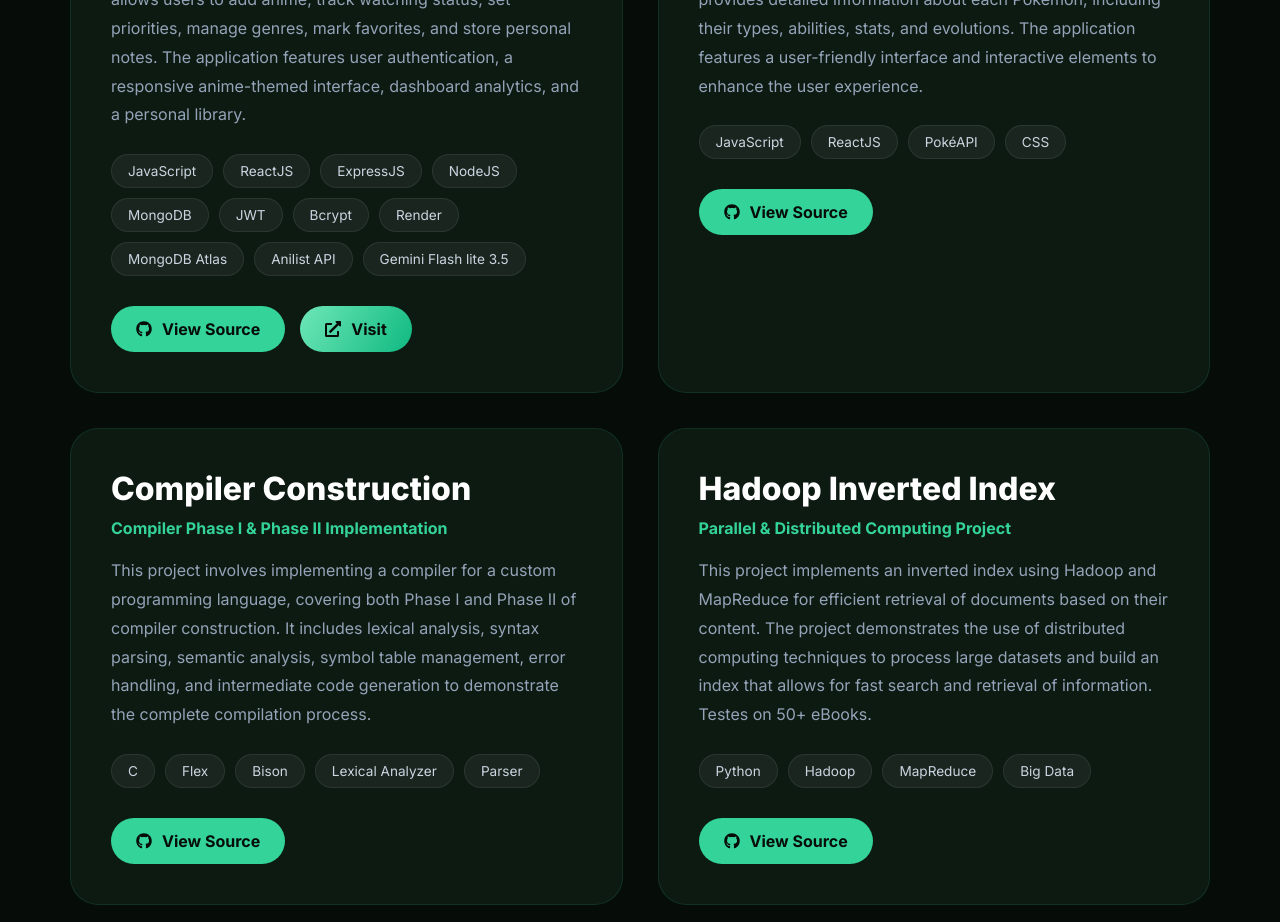
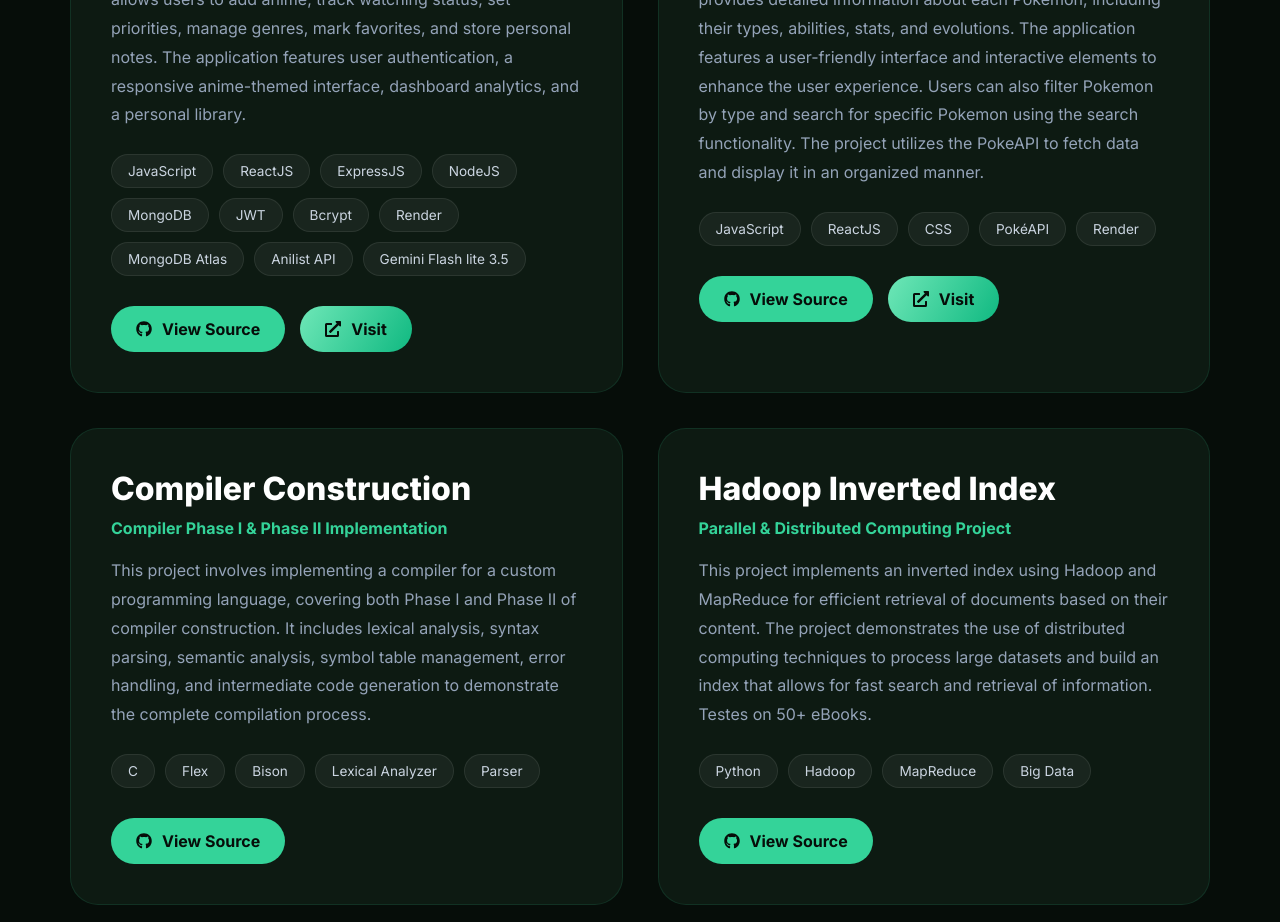
Before and after one commit to talha-xml/Portfolio, a React (Create React App) app: page / in a window 1280 px wide. Shown: the part 5720-6642 px from the top of the page. Built offline with nearby package versions, Linux system fonts and the light colour scheme.

Commit message:
Added Project Link

```diff
--- a/src/pages/Projects.js
+++ b/src/pages/Projects.js
@@ -57,10 +57,10 @@ function Projects() {
       title: 'PokeDex',
       subtitle: 'PokeDex Web Application',
       description:
-        'This project is a web application that serves as a PokeDex, allowing users to explore and learn about various Pokemon. It provides detailed information about each Pokemon, including their types, abilities, stats, and evolutions. The application features a user-friendly interface and interactive elements to enhance the user experience.',
-      technologies: ['JavaScript', 'ReactJS', 'PokéAPI', 'CSS'],
+        'This project is a web application that serves as a PokeDex, allowing users to explore and learn about various Pokemon. It provides detailed information about each Pokemon, including their types, abilities, stats, and evolutions. The application features a user-friendly interface and interactive elements to enhance the user experience. Users can also filter Pokemon by type and search for specific Pokemon using the search functionality. The project utilizes the PokeAPI to fetch data and display it in an organized manner.',
+      technologies: ['JavaScript', 'ReactJS', 'CSS', 'PokéAPI', 'Render'],
       github: 'https://github.com/talha-xml/PokeDex',
-      wesbite: 'https://pokedex-xk5m.onrender.com/'
+      website: 'https://pokedex-xk5m.onrender.com/'
     },
 
     {
```
